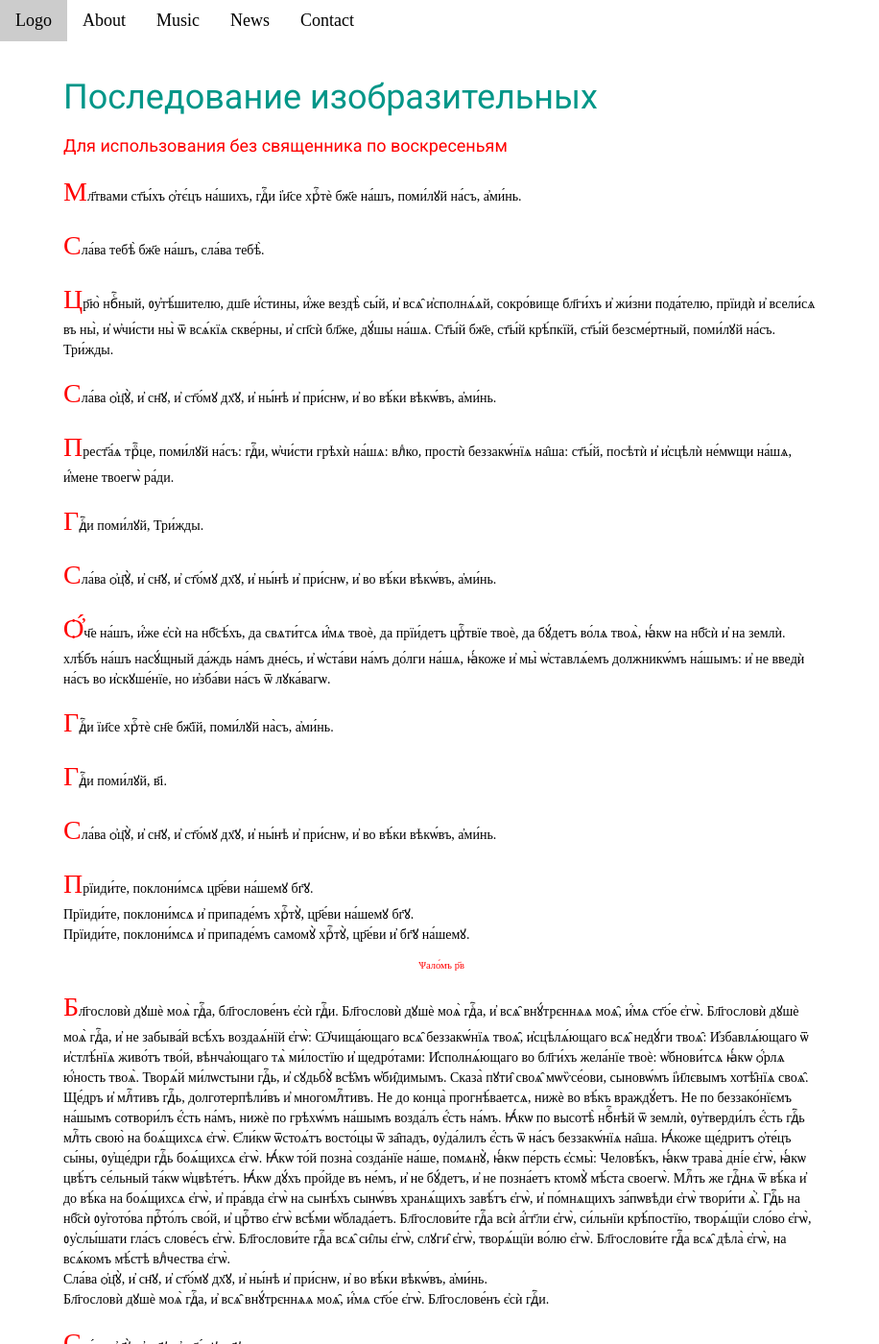
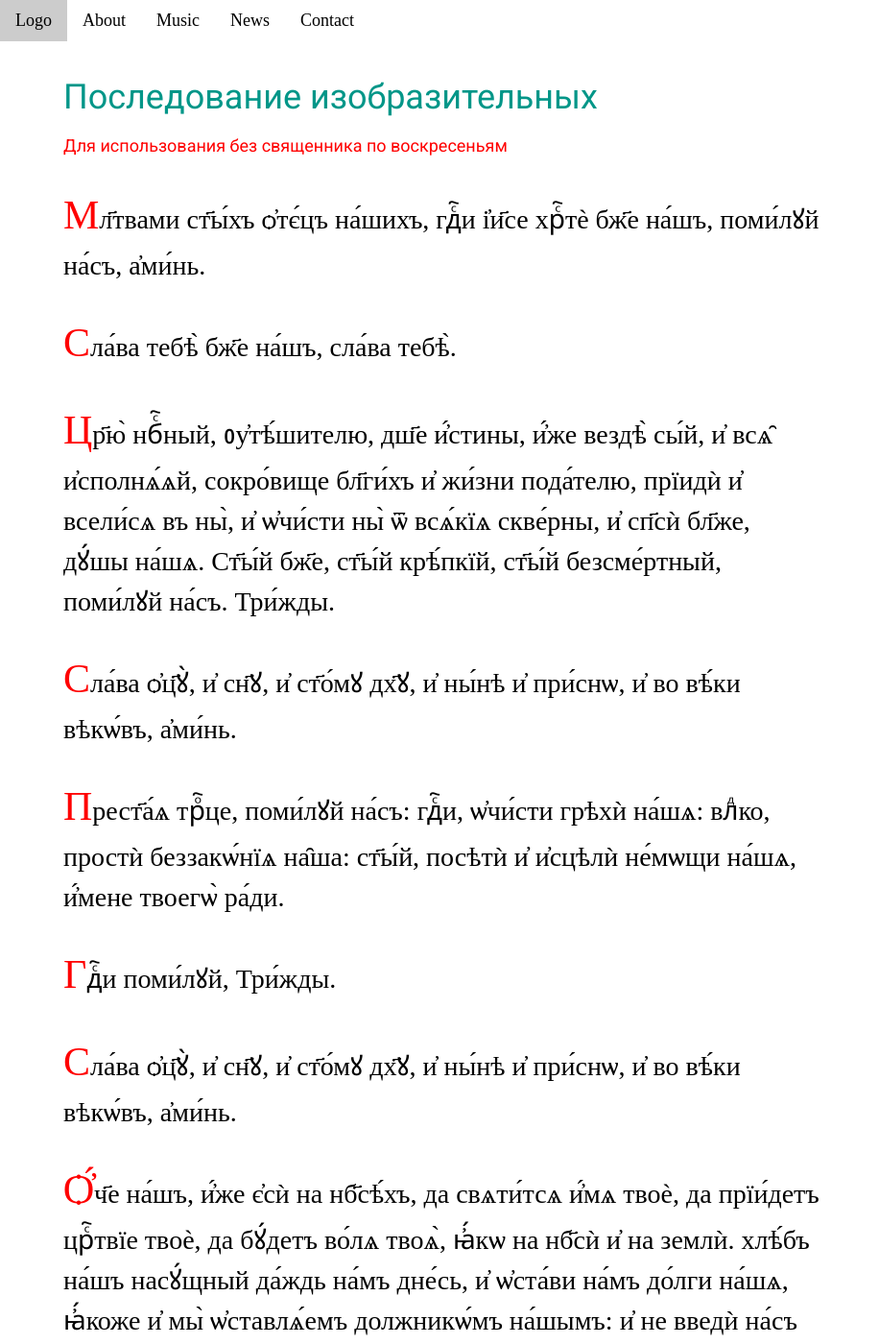
Before and after one commit to markjville/markjville.github.io, a Jekyll site: the page built from index.md, in a window 1280 px wide and 1400 px high. Shown: the whole window at 96% size, without its empty margins (0-916 px from the left). Built offline with Jekyll 4.4.1, drawn with Linux system fonts in a browser that asks for light colours; some web fonts are replaced; comment, search, counter and statistics services are not loaded; our own code applies the rules of GitHub Pages for plain Markdown files.

Commit message:
Update default.html

```diff
--- a/_layouts/default.html
+++ b/_layouts/default.html
@@ -10,9 +10,9 @@
 <link rel="stylesheet" href="https://slavonic.github.io/css/fonts.css" type="text/css">
 <style>
 html,h1,h2,h3,h4,h5,h6 {font-family: "Roboto", sans-serif;}
-body {font-family: Ponomar Unicode; font-size: 14px;}
+body {font-family: Ponomar Unicode; font-size: 28px;}
 p::first-letter {
-  font-size: 200%;
+  font-size: 150%;
   color: red;
 }
 
```
